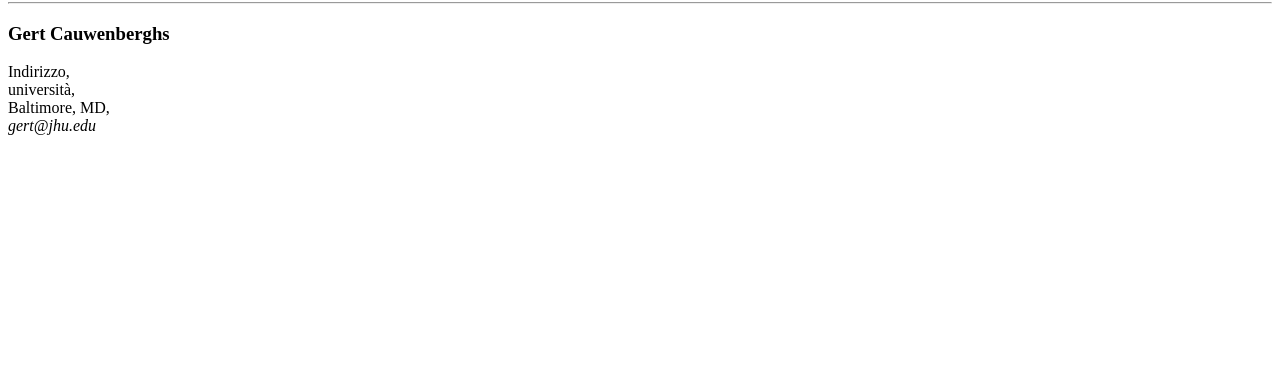
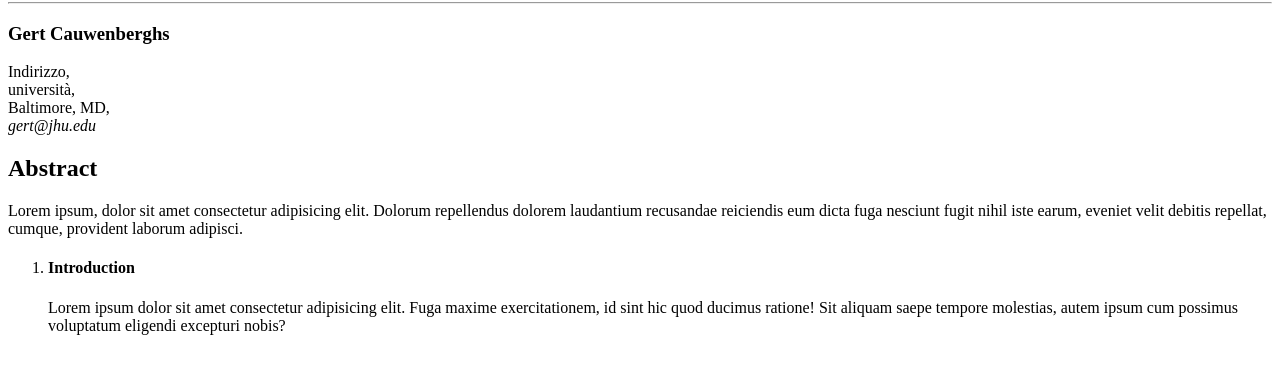
Before and after one commit to alexcapoluongo/html-paperscientifico, a plain HTML site: page index.html in a window 1280 px wide. Shown: the part 78-452 px from the top of the page. Drawn offline with Linux system fonts and the light colour scheme.

Commit message:
principal content added

```diff
--- a/index.html
+++ b/index.html
@@ -16,6 +16,9 @@
 
     <!-- main -->
     <main>
+
+        <!-- autore -->
+        <div>
             <h3>Gert Cauwenberghs</h3>
             <p>
                 Indirizzo,
@@ -26,8 +29,27 @@
                 <br>
                 <em>gert@jhu.edu</em>
             </p>
+        </div>
+        <!-- /autore -->
+
+        <!-- testo principale -->
+        <h2>Abstract</h2>
+        <p>Lorem ipsum, dolor sit amet consectetur adipisicing elit. Dolorum repellendus dolorem laudantium recusandae reiciendis eum dicta fuga nesciunt fugit nihil iste earum, eveniet velit debitis repellat, cumque, provident laborum adipisci.</p>
+
+            <ol>
+                <li>
+                    <h4>Introduction</h4>
+                    <p>Lorem ipsum dolor sit amet consectetur adipisicing elit. Fuga maxime exercitationem, id sint hic quod ducimus ratione! Sit aliquam saepe tempore molestias, autem ipsum cum possimus voluptatum eligendi excepturi nobis?</p>
+
+                    <img src="link" alt="">
+                </li>
+
+
+            </ol>
+        <!-- /testo principale -->
     </main>
     <!-- /main -->
+
 
     <!-- footer -->
     <footer></footer>
```
Lines whose indentation alone changed are shown as unchanged.
